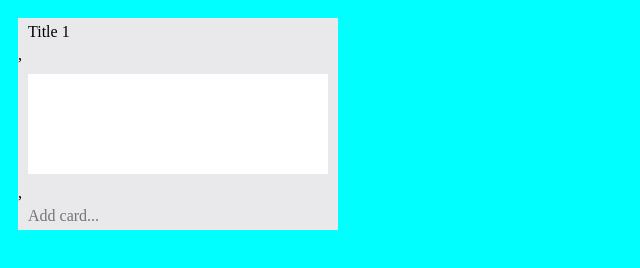
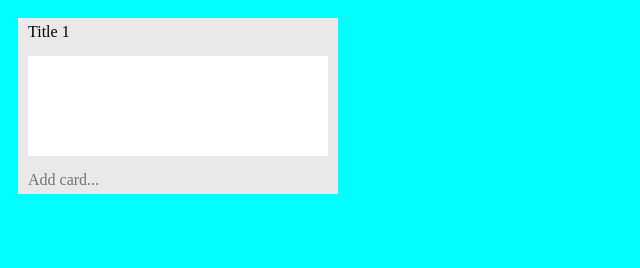
Before and after one commit to ryhlyuk/trello, a plain HTML site: page index.html in a window 1280 px wide. Both pictures are taken after a click on the element "Add card...". Shown: the whole page, without its empty margins (0-640 px from the left). Drawn offline with Linux system fonts and the light colour scheme.

Commit message:
FEATURE: Modify all scripts

```diff
--- a/index.html
+++ b/index.html
@@ -10,6 +10,8 @@
 <body>
     <div class="content">
         <div class="group">
+            <div class="header">Title 1</div>
+            <div class="footer" onclick="addCard()">Add card...</div>
         </div>
     </div>
     <script src="script.js"></script>
--- a/script.js
+++ b/script.js
@@ -1,16 +1,13 @@
 ;(function() {
-    var cards = [
-        '<div class="header">Title 1</div>',
-        '<div class="footer" onclick="addCard()">Add card...</div>'
-    ];
 
-    var defaultCard = '<div class="card"></div>';
+
 
     var group = document.getElementsByClassName('group')[0];
-    group.innerHTML = cards;
 
     window.addCard =  function () {
-        cards.splice(cards.length - 1, 0, defaultCard);
-        group.innerHTML = cards;
+        var defaultCard = document.createElement('div');
+        defaultCard.className = 'card';
+        var lastChild = group.children[group.children.length - 1];
+        group.insertBefore(defaultCard, lastChild);
     }
 })();
```
